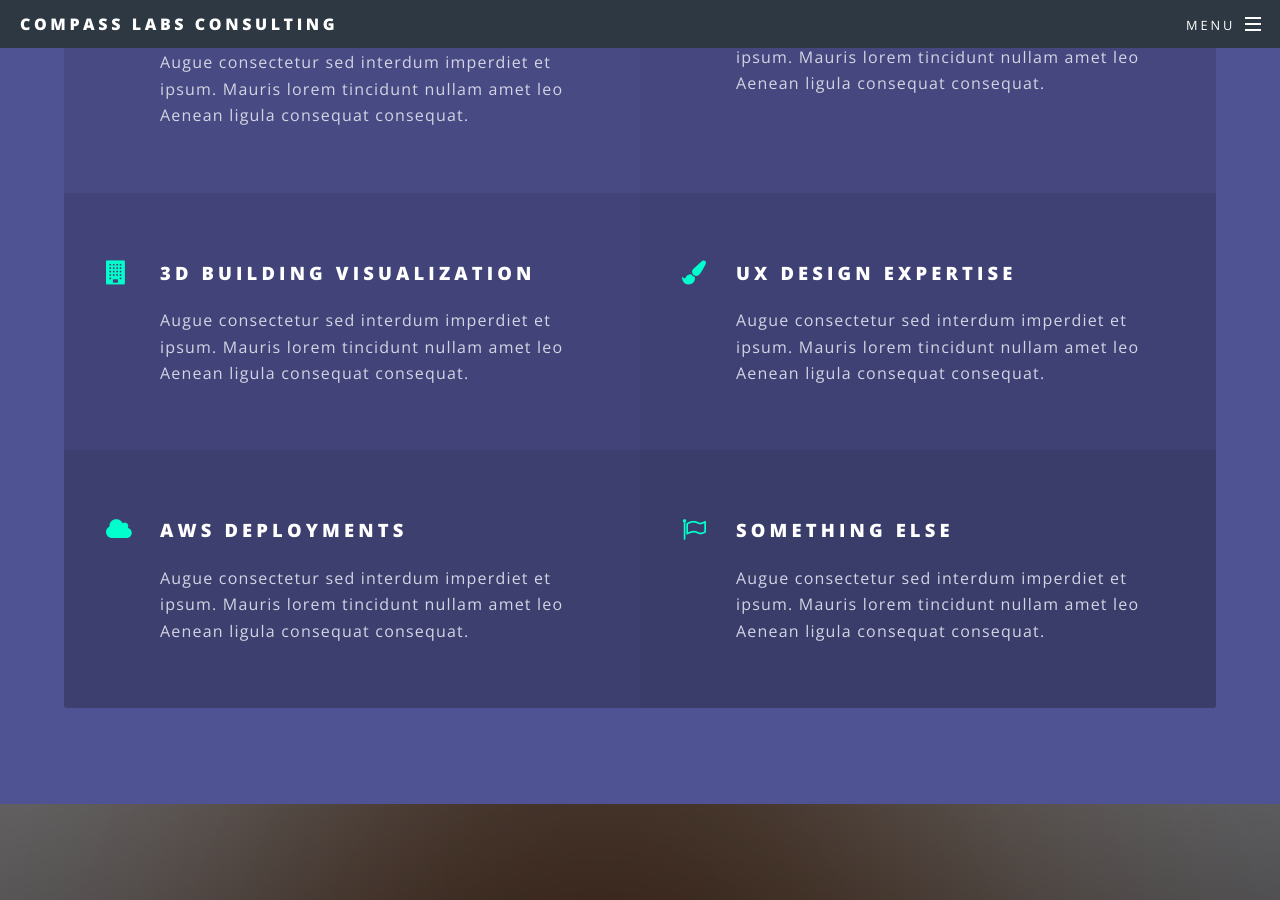
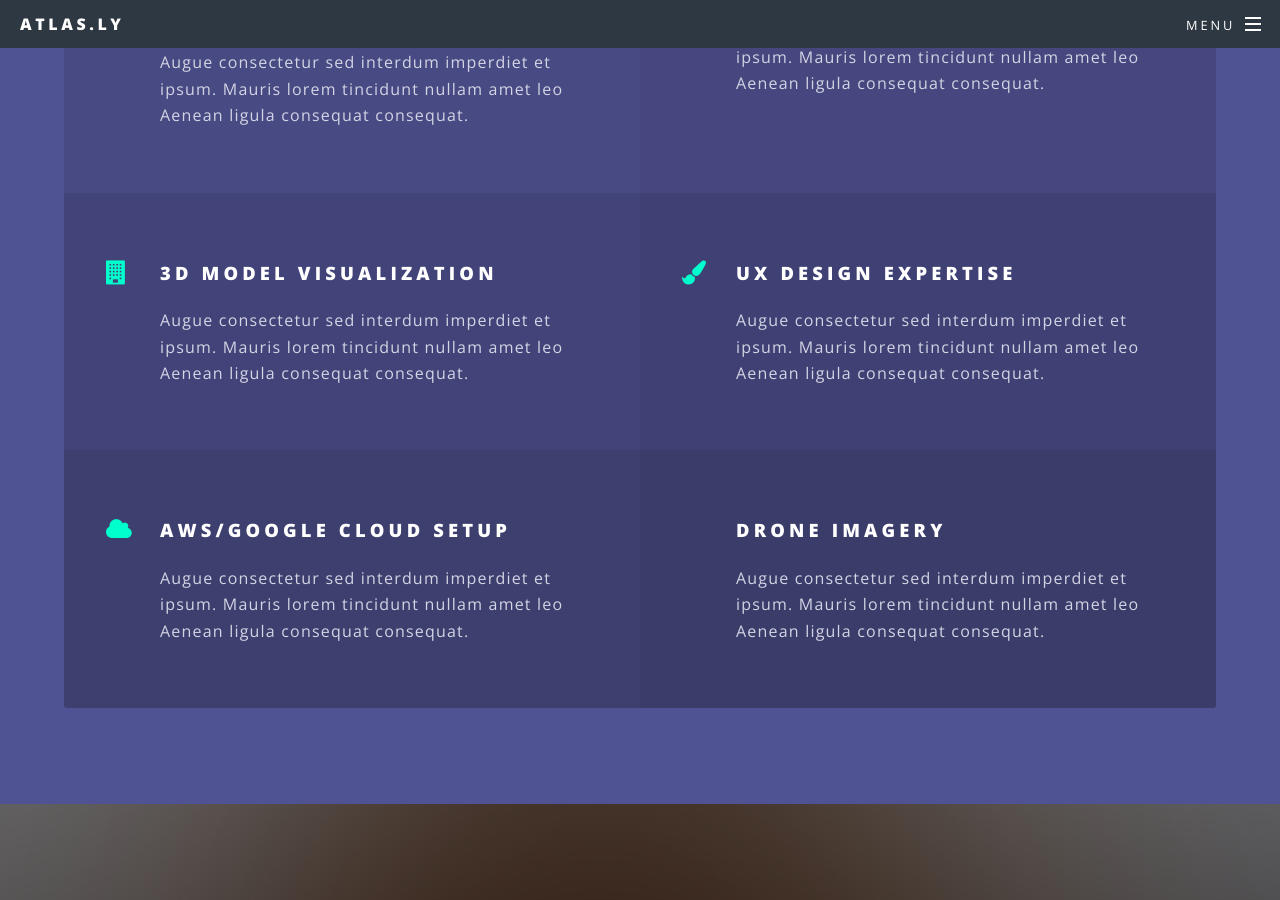
Before and after one commit to atlasly/atlasly.github.io, a Jekyll site: the page built from index.html, in a window 1280 px wide and 900 px high, scrolled down 3229 px. Built offline with Jekyll 4.4.1, drawn with Linux system fonts in a browser that asks for light colours; some of the changed text lies outside the part shown.

Commit message:
Some updates

```diff
--- a/_config.yml
+++ b/_config.yml
@@ -2,19 +2,19 @@
 #
 
 # Site settings
-title: Compass Labs Consulting
+title: Atlas.ly
 description: |
   We are geospatial visualization experts,
   driven to provide the most powerful and high performance
   geo temportal visualization experiences in the industry
-owner: 'Compass Labs Consulting, LLC' # or company name
+owner: 'Atlasly, LLC' # or company name
 first_published: 2017 # if migrating another site, the year of your first publish
-email: info@compasslabs.io
+email: info@atlas.ly
 baseurl: "" # the subpath of your site, e.g. /blog
-url: "http://compasslabs.io" # the base hostname & protocol for your site
+url: "http://atlas.ly" # the base hostname & protocol for your site
 social:
   twitter: https://twitter.com/<username>
-  github: https://github.com/compasslabsconsulting
+  github: https://github.com/atlasly
   linkedin-square: https://linkedin.com/in/<username>
   facebook-official: https://facebook.com/<username>
   google-plus-square: https://plus.google.com/u/0/+<username>
--- a/index.html
+++ b/index.html
@@ -78,7 +78,7 @@ layout: landing
 									<p>Augue consectetur sed interdum imperdiet et ipsum. Mauris lorem tincidunt nullam amet leo Aenean ligula consequat consequat.</p>
 								</li>
 								<li class="icon fa-building">
-									<h3>3D building visualization</h3>
+									<h3>3D model visualization</h3>
 									<p>Augue consectetur sed interdum imperdiet et ipsum. Mauris lorem tincidunt nullam amet leo Aenean ligula consequat consequat.</p>
 								</li>
 								<li class="icon fa-paint-brush">
@@ -86,11 +86,11 @@ layout: landing
 									<p>Augue consectetur sed interdum imperdiet et ipsum. Mauris lorem tincidunt nullam amet leo Aenean ligula consequat consequat.</p>
 								</li>
 								<li class="icon fa-cloud">
-									<h3>AWS deployments</h3>
+									<h3>AWS/Google Cloud Setup</h3>
 									<p>Augue consectetur sed interdum imperdiet et ipsum. Mauris lorem tincidunt nullam amet leo Aenean ligula consequat consequat.</p>
 								</li>
-								<li class="icon fa-flag-o">
-									<h3>Something else</h3>
+								<li class="icon fa-plane-o">
+									<h3>Drone Imagery</h3>
 									<p>Augue consectetur sed interdum imperdiet et ipsum. Mauris lorem tincidunt nullam amet leo Aenean ligula consequat consequat.</p>
 								</li>
 							</ul>
```
Also changed, not shown: README.md.
